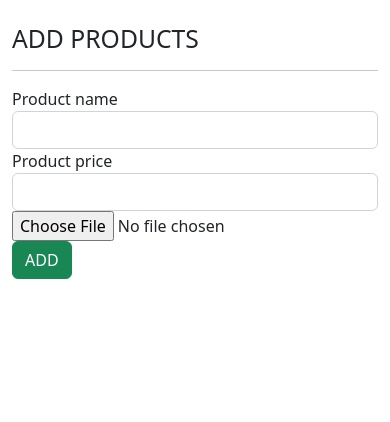
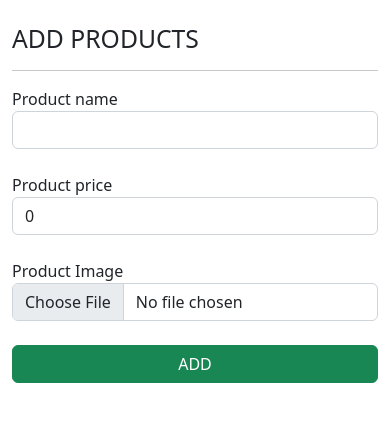
Before and after one commit to CorinaCalin/second-hand-site, a React (Create React App) app: page /addproducts in a window 390 px wide. Shown: the top 422 px of the page. Built offline with nearby package versions, Linux system fonts and the light colour scheme.

Commit message:
error upload image type

```diff
--- a/src/components/AddProducts.js
+++ b/src/components/AddProducts.js
@@ -1,21 +1,53 @@
-import React from "react";
+import React,{useState} from "react"
 
 export const AddProducts = () => {
+
+    const [productName, setProductName] = useState('');
+    const [productPrice, setProductPrice] = useState(0);
+    const [productImg, setProductImg] = useState(null);
+    const [error, setError] = useState('');
+
+    const types = ['image/png', 'image/jpeg']
+
+    const productImgHandler =(e) => {
+        let selectedFile = e.target.files[0];
+
+    if(selectedFile && types.includes(selectedFile)){
+                setProductImg(selectedFile);
+                setError('');
+            }
+    else{
+                setProductImg(null);
+                setError('Please select a valid image type!!')
+        }
+    }
+
+    const addProduct =(e) =>{
+        e.preventDefault();
+        console.log(productName, productPrice, productImg)
+    }
+
     return(
         <div className='container'>
             <br />
                 <h2>ADD PRODUCTS</h2>
                     <hr/>
-            <form autoComplete="off" className="form-group">
+            <form autoComplete="off" className="form-group" onSubmit={AddProducts}>
                 <label htmlFor="product-name">Product name</label> <br />
-                <input type="text" className="form-control" required />
+                <input type="text" className="form-control" required
+                    onChange={(e) => setProductName(e.target.value)} value={productName} /> <br />
 
                 <label htmlFor="product-price">Product price</label> <br />
-                <input type="number" className="form-control" required />
+                <input type="number" className="form-control" required
+                    onChange={(e) => setProductPrice(e.target.value)} value={productPrice} /> <br />
 
-                <input type="file" /> <br />
-                <button className="btn btn-success btn-md">ADD</button>
+                <label htmlFor="product-img">Product Image</label> <br />
+
+                <input type="file" className="form-control"
+                    onChange={productImgHandler}/> <br />
+                <button className="btn btn-success btn-md mybtn">ADD</button>
             </form>
+            {error && <span>{error}</span>}
         </div>
     )
 }
--- a/src/index.css
+++ b/src/index.css
@@ -11,3 +11,9 @@ html,body{
     height: 100vh;
     font-family: 'Lato', sans-serif;
 }
+
+@media(max-width: 768px){
+    .mybtn{
+        width: 100%;;
+    }
+}
```
